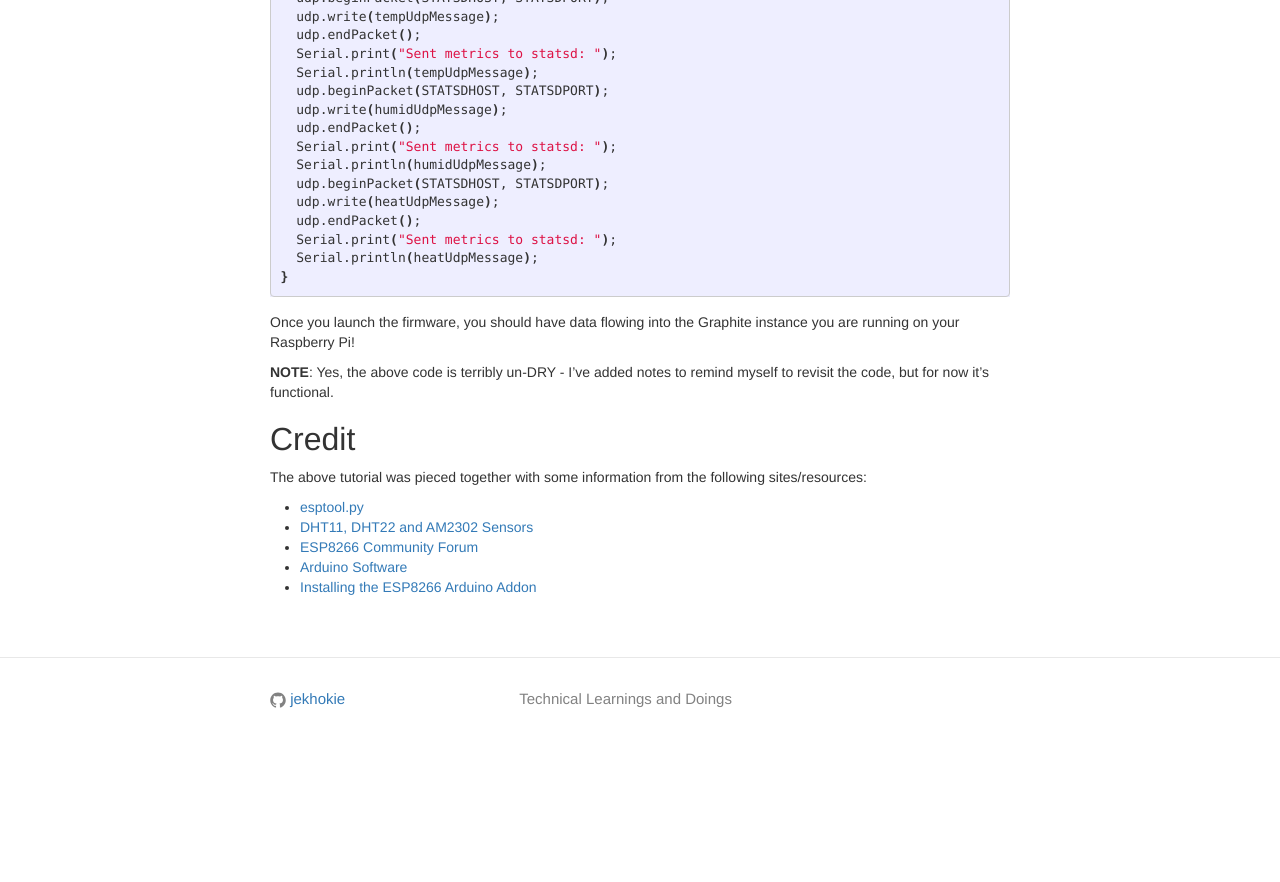
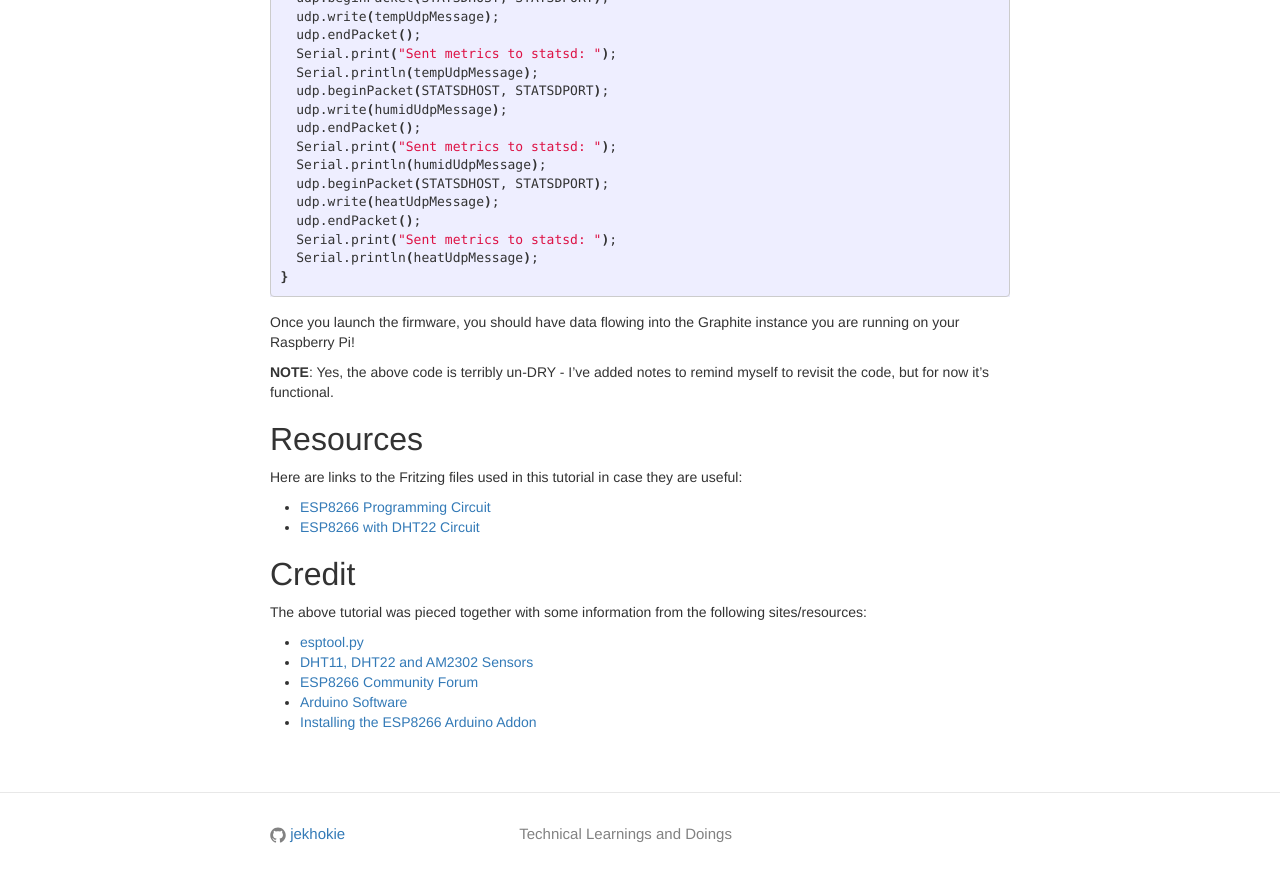
Before and after one commit to jekhokie/jekhokie.github.io, a Jekyll site: the page built from _posts/2019-01-25-esp8266-temp-sensor.markdown, in a window 1280 px wide and 900 px high, scrolled down 8291 px. Shown: the top 882 px of the window. Built offline with Jekyll 4.4.1, drawn with Linux system fonts in a browser that asks for light colours; before the commit the page ends 9055 px from its top, so only the background shows below that.

Commit message:
Add Fritzing Links for ESP8266 Circuits
Add the Fritzing circuit files as links in the ESP8266 tutorial
documentation.

```diff
--- a/_posts/2019-01-25-esp8266-temp-sensor.markdown
+++ b/_posts/2019-01-25-esp8266-temp-sensor.markdown
@@ -360,6 +360,13 @@ Pi!
 **NOTE**: Yes, the above code is terribly un-DRY - I've added notes to remind myself to revisit the code, but for now
 it's functional.
 
+## Resources
+
+Here are links to the Fritzing files used in this tutorial in case they are useful:
+
+- <a href="{{ site.url }}/assets/files/2019-01-25-esp8266-programming-fritzing.fzz" target="_blank">ESP8266 Programming Circuit</a>
+- <a href="{{ site.url }}/assets/files/2019-01-25-esp8266-with-dht22-fritzing.fzz" target="_blank">ESP8266 with DHT22 Circuit</a>
+
 ## Credit
 
 The above tutorial was pieced together with some information from the following sites/resources:
```
Also changed, not shown: 2 other files.
